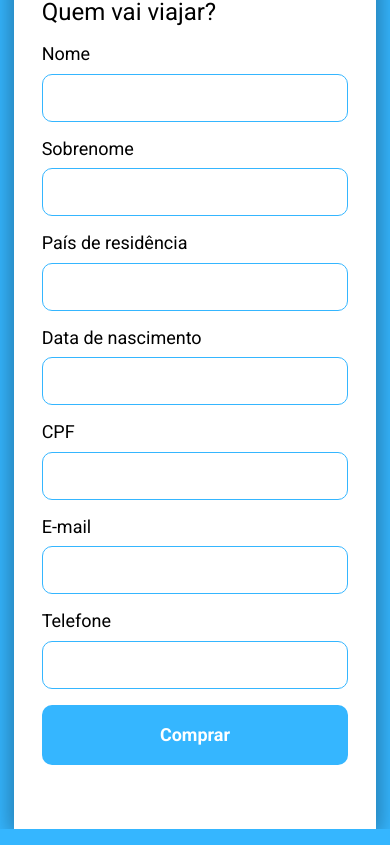
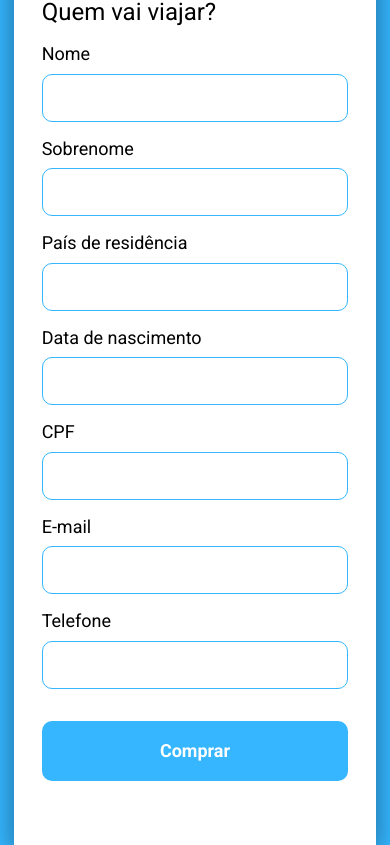
Before and after one commit to camila-cruz/alura-viagens, a Next.js app: page / in a window 390 px wide. Shown: the part 552-1397 px from the top of the page. Built offline with nearby package versions, Linux system fonts and the light colour scheme; a web font is replaced by a local one.

Commit message:
fix(spacing): fix form button, labels and subheader minor spacing issues

```diff
--- a/pages/index.js
+++ b/pages/index.js
@@ -21,6 +21,7 @@ export default function Home() {
         width="100%"
         maxWidth="768px"
         margin="auto"
+        paddingLeft="0px"
       >
         Alura Viagens
       </Header>
--- a/src/components/commons/Button/index.js
+++ b/src/components/commons/Button/index.js
@@ -1,4 +1,5 @@
-import styled from 'styled-components';
+import styled, { css } from 'styled-components';
+import { breakpointsMedia } from '../../../theme/utils/breakpointsMedia';
 import Text from '../../foundation/Text';
 
 export const Button = styled(Text)`
@@ -21,6 +22,15 @@ export const Button = styled(Text)`
   &:focus {
     box-shadow: 0 0 3pt 2pt #004871;
   }
+
+  ${breakpointsMedia({
+    xs: css`
+      margin-top: 16px;
+    `,
+    md: css`
+      margin-top: 0px;
+    `,
+  })}
 `;
 
 Button.defaultProps = {
--- a/src/components/forms/TextField/index.js
+++ b/src/components/forms/TextField/index.js
@@ -1,10 +1,18 @@
 import React from 'react';
-import styled from 'styled-components';
+import styled, { css } from 'styled-components';
 import PropTypes from 'prop-types';
 import Text from '../../foundation/Text';
+import { breakpointsMedia } from '../../../theme/utils/breakpointsMedia';
 
 const InputWrapper = styled.div`
-  margin-bottom: 16px;
+  ${breakpointsMedia({
+    xs: css`
+      margin-bottom: 16px;
+    `,
+    md: css`
+      margin-bottom: 32px;
+    `,
+  })}
 `;
 
 const Input = styled(Text)`
--- a/src/components/foundation/Text/index.js
+++ b/src/components/foundation/Text/index.js
@@ -25,6 +25,20 @@ const TextBase = styled.span`
   font-weight: ${(props) => props.theme.typographyVariants[props.variant].fontWeight};
   line-height: ${(props) => props.theme.typographyVariants[props.variant].lineHeight};
   color: ${(props) => props.theme.typographyVariants[props.variant].color};
+
+  ${(props) => {
+    if (props.theme.typographyVariants[props.variant].paddingLeft) {
+      return breakpointsMedia({
+        xs: css`
+          padding-left: ${props.theme.typographyVariants[props.variant].paddingLeft.xs};
+        `,
+        md: css`
+          padding-left: ${props.theme.typographyVariants[props.variant].paddingLeft.md};
+        `,
+      });
+    }
+    return null;
+  }}
 `;
 
 export default function Text({
--- a/src/theme/index.js
+++ b/src/theme/index.js
@@ -32,6 +32,10 @@ const typographyVariants = {
     lineHeight: 1.25,
     fontFamily: fontFamily.text,
     color: colors.secondary,
+    paddingLeft: {
+      xs: '0px',
+      md: '8px',
+    },
   },
   label: {
     fontSize: '18px',
@@ -39,6 +43,10 @@ const typographyVariants = {
     lineHeight: 1.25,
     fontFamily: fontFamily.text,
     color: colors.secondary,
+    paddingLeft: {
+      xs: '0px',
+      md: '8px',
+    },
   },
   inputText: {
     fontSize: '18px',
```
